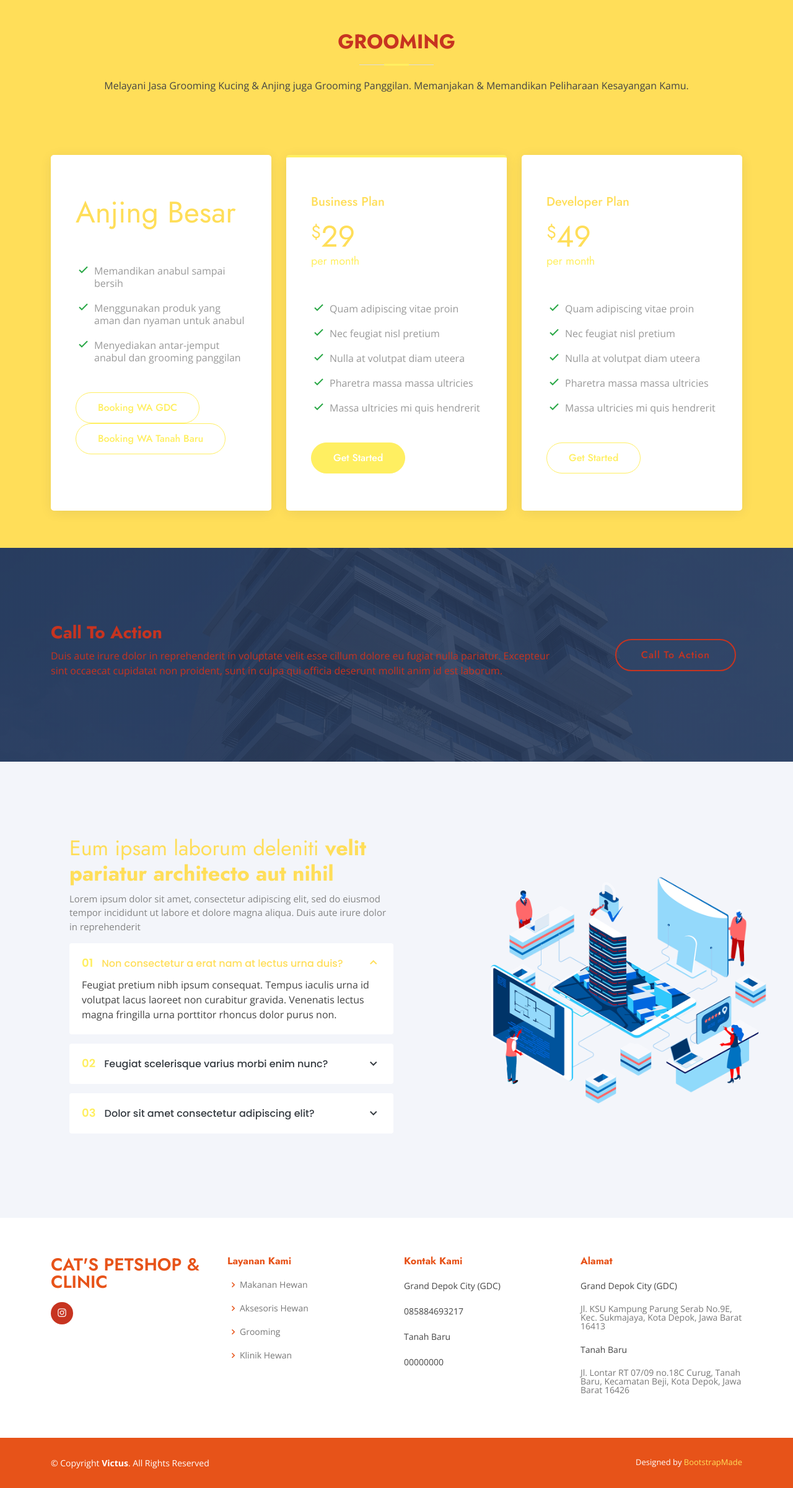
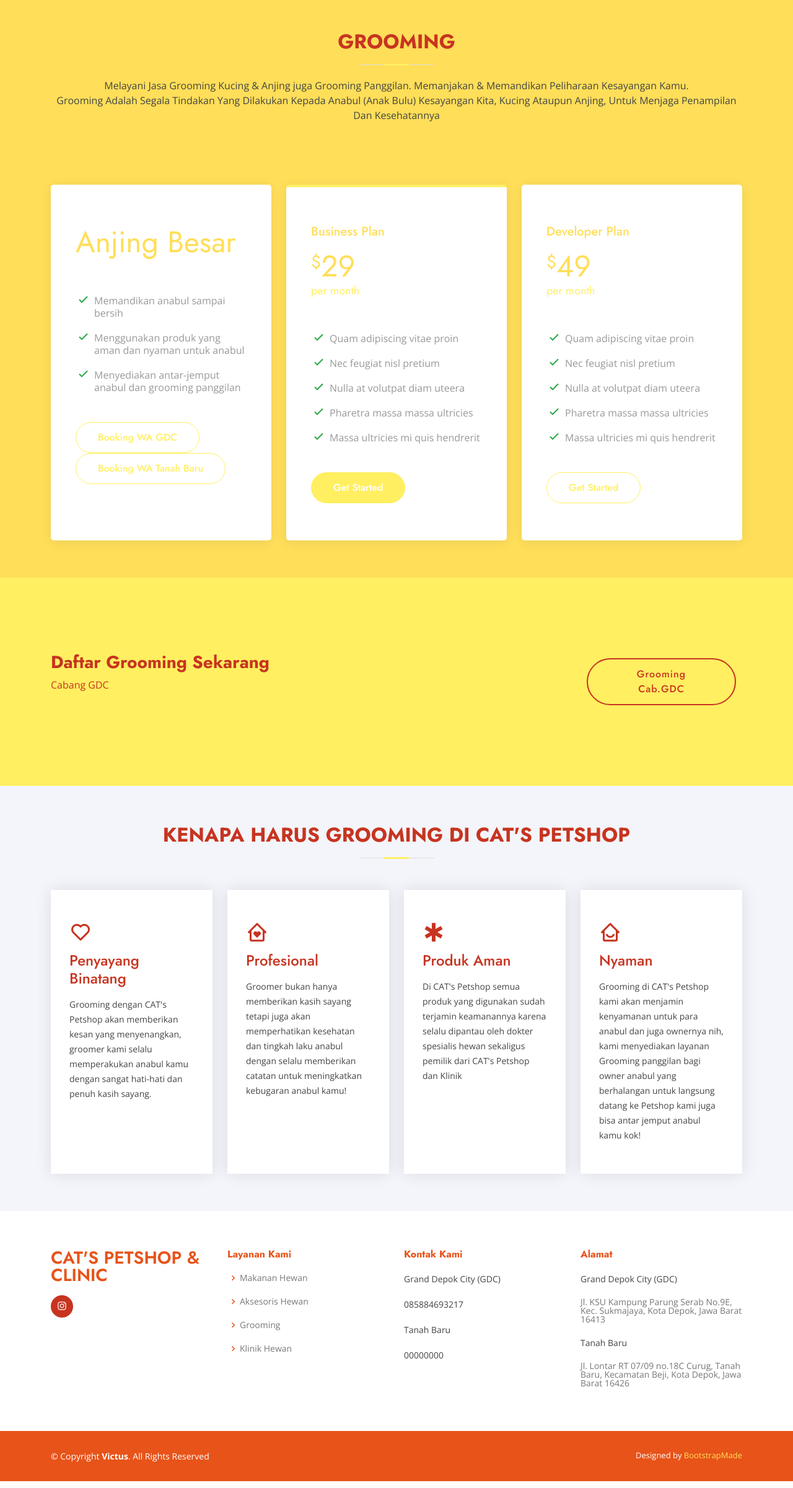
Before and after one commit to mesayuazra/CATs-Petshop, a Flask app: page /grooming in a window 1280 px wide. Shown: the part 92-2493 px from the top of the page at 62% size. Run offline with Flask 3, Linux system fonts and the light colour scheme; some libraries are stand-ins or nearby versions.

Commit message:
edit grooming

```diff
--- a/templates/grooming.html
+++ b/templates/grooming.html
@@ -49,6 +49,9 @@
         <h2>Grooming</h2>
         <p>Melayani Jasa Grooming Kucing & Anjing juga Grooming Panggilan. Memanjakan & Memandikan
           Peliharaan Kesayangan Kamu.</p>
+        <p>Grooming Adalah Segala Tindakan Yang Dilakukan Kepada Anabul (Anak Bulu) Kesayangan
+          Kita,
+          Kucing Ataupun Anjing, Untuk Menjaga Penampilan Dan Kesehatannya</p>
       </div>
 
       <div class="row">
@@ -102,19 +105,16 @@
   </section><!-- End Pricing Section -->
 
   <!-- ======= Cta Section ======= -->
-  <section id="cta" class="cta">
+  <section id="cta" class="cta" style="background:#FFEF61">
     <div class="container" data-aos="zoom-in">
 
       <div class="row">
         <div class="col-lg-9 text-center text-lg-start">
-          <h3>Call To Action</h3>
-          <p> Duis aute irure dolor in reprehenderit in voluptate velit esse cillum dolore eu fugiat nulla pariatur.
-            Excepteur sint occaecat cupidatat non proident, sunt in culpa qui officia deserunt mollit anim id est
-            laborum.
-          </p>
+          <h3>Daftar Grooming Sekarang</h3>
+          <p> Cabang GDC</p>
         </div>
         <div class="col-lg-3 cta-btn-container text-center">
-          <a class="cta-btn align-middle" href="#">Call To Action</a>
+          <a class="cta-btn align-middle" href="#">Grooming Cab.GDC</a>
         </div>
       </div>
 
@@ -122,74 +122,46 @@
   </section><!-- End Cta Section -->
 
   <!-- ======= Why Us Section ======= -->
-  <section id="why-us" class="why-us section-bg">
-    <div class="container-fluid" data-aos="fade-up">
+  <section id="services" class="services section-bg">
+    <div class="container" data-aos="fade-up">
+
+      <div class="section-title">
+        <h2>Kenapa Harus <strong>Grooming</strong> Di CAT's Petshop</h2>
+      </div>
 
       <div class="row">
-
-        <div class="col-lg-7 d-flex flex-column justify-content-center align-items-stretch  order-2 order-lg-1">
-
-          <div class="content">
-            <h3>Eum ipsam laborum deleniti <strong>velit pariatur architecto aut nihil</strong></h3>
-            <p>
-              Lorem ipsum dolor sit amet, consectetur adipiscing elit, sed do eiusmod tempor incididunt ut labore et
-              dolore magna aliqua. Duis aute irure dolor in reprehenderit
-            </p>
+        <div class="col-xl-3 col-md-6 d-flex align-items-stretch" data-aos="zoom-in" data-aos-delay="100">
+          <div class="icon-box">
+            <div class="icon"><i class="bx bx-heart"></i></div>
+            <h4><a>Penyayang Binatang</a></h4>
+            <p>Grooming dengan CAT's Petshop akan memberikan kesan yang menyenangkan, groomer kami selalu memperakukan anabul kamu dengan sangat hati-hati dan penuh kasih sayang.</p>
+          </div>
         </div>
 
-          <div class="accordion-list">
-            <ul>
-              <li>
-                <a data-bs-toggle="collapse" class="collapse" data-bs-target="#accordion-list-1"><span>01</span> Non
-                  consectetur a erat nam at lectus urna duis? <i class="bx bx-chevron-down icon-show"></i><i
-                    class="bx bx-chevron-up icon-close"></i></a>
-                <div id="accordion-list-1" class="collapse show" data-bs-parent=".accordion-list">
-                  <p>
-                    Feugiat pretium nibh ipsum consequat. Tempus iaculis urna id volutpat lacus laoreet non curabitur
-                    gravida. Venenatis lectus magna fringilla urna porttitor rhoncus dolor purus non.
-                  </p>
+        <div class="col-xl-3 col-md-6 d-flex align-items-stretch mt-4 mt-md-0" data-aos="zoom-in" data-aos-delay="200">
+          <div class="icon-box">
+            <div class="icon"><i class="bx bx-home-heart"></i></div>
+            <h4><a>Profesional</a></h4>
+            <p>Groomer bukan hanya memberikan kasih sayang tetapi juga akan memperhatikan kesehatan dan tingkah laku anabul dengan selalu memberikan catatan untuk meningkatkan kebugaran anabul kamu!</p>
           </div>
-              </li>
-
-              <li>
-                <a data-bs-toggle="collapse" data-bs-target="#accordion-list-2" class="collapsed"><span>02</span>
-                  Feugiat
-                  scelerisque varius morbi enim nunc? <i class="bx bx-chevron-down icon-show"></i><i
-                    class="bx bx-chevron-up icon-close"></i></a>
-                <div id="accordion-list-2" class="collapse" data-bs-parent=".accordion-list">
-                  <p>
-                    Dolor sit amet consectetur adipiscing elit pellentesque habitant morbi. Id interdum velit laoreet id
-                    donec ultrices. Fringilla phasellus faucibus scelerisque eleifend donec pretium. Est pellentesque
-                    elit
-                    ullamcorper dignissim. Mauris ultrices eros in cursus turpis massa tincidunt dui.
-                  </p>
-                </div>
-              </li>
-
-              <li>
-                <a data-bs-toggle="collapse" data-bs-target="#accordion-list-3" class="collapsed"><span>03</span> Dolor
-                  sit amet consectetur adipiscing elit? <i class="bx bx-chevron-down icon-show"></i><i
-                    class="bx bx-chevron-up icon-close"></i></a>
-                <div id="accordion-list-3" class="collapse" data-bs-parent=".accordion-list">
-                  <p>
-                    Eleifend mi in nulla posuere sollicitudin aliquam ultrices sagittis orci. Faucibus pulvinar
-                    elementum
-                    integer enim. Sem nulla pharetra diam sit amet nisl suscipit. Rutrum tellus pellentesque eu
-                    tincidunt.
-                    Lectus urna duis convallis convallis tellus. Urna molestie at elementum eu facilisis sed odio morbi
-                    quis
-                  </p>
-                </div>
-              </li>
-
-            </ul>
         </div>
 
+        <div class="col-xl-3 col-md-6 d-flex align-items-stretch mt-4 mt-xl-0" data-aos="zoom-in" data-aos-delay="300">
+          <div class="icon-box">
+            <div class="icon"><i class="bx bx-health"></i></div>
+            <h4><a>Produk Aman</a></h4>
+            <p>Di CAT's Petshop semua produk yang digunakan sudah terjamin keamanannya karena selalu dipantau oleh dokter spesialis hewan sekaligus pemilik dari CAT's Petshop dan Klinik</p>
+          </div>
         </div>
 
-        <div class="col-lg-5 align-items-stretch order-1 order-lg-2 img"
-          style='background-image: url("../static/img/why-us.png");' data-aos="zoom-in" data-aos-delay="150">&nbsp;
+        <div class="col-xl-3 col-md-6 d-flex align-items-stretch mt-4 mt-xl-0" data-aos="zoom-in" data-aos-delay="400">
+          <div class="icon-box">
+            <div class="icon"><i class="bx bx-home-smile"></i></div>
+            <h4><a>Nyaman</a></h4>
+            <p>Grooming di CAT's Petshop kami akan menjamin kenyamanan untuk para anabul dan juga ownernya nih, kami menyediakan layanan Grooming panggilan bagi owner anabul yang berhalangan untuk langsung datang ke Petshop kami juga bisa antar jemput anabul kamu kok!</p>
           </div>
+        </div>
+
       </div>
 
     </div>
```
Lines whose indentation alone changed are shown as unchanged.
